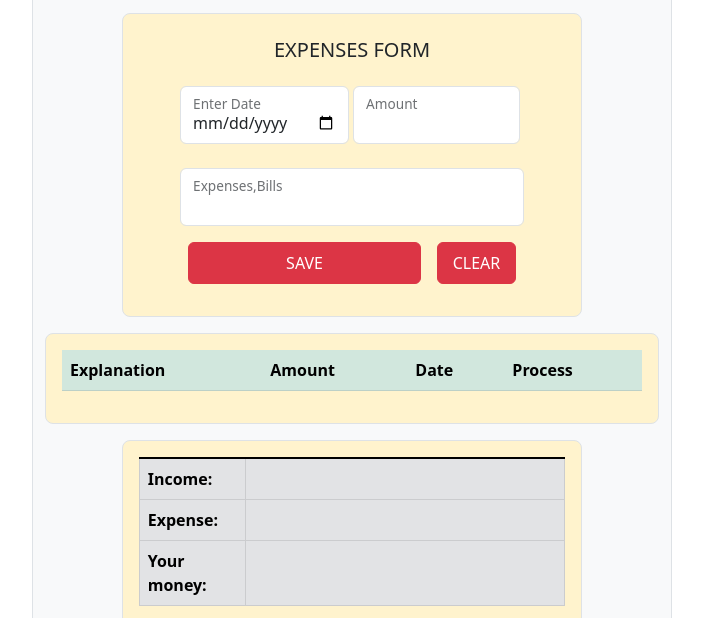
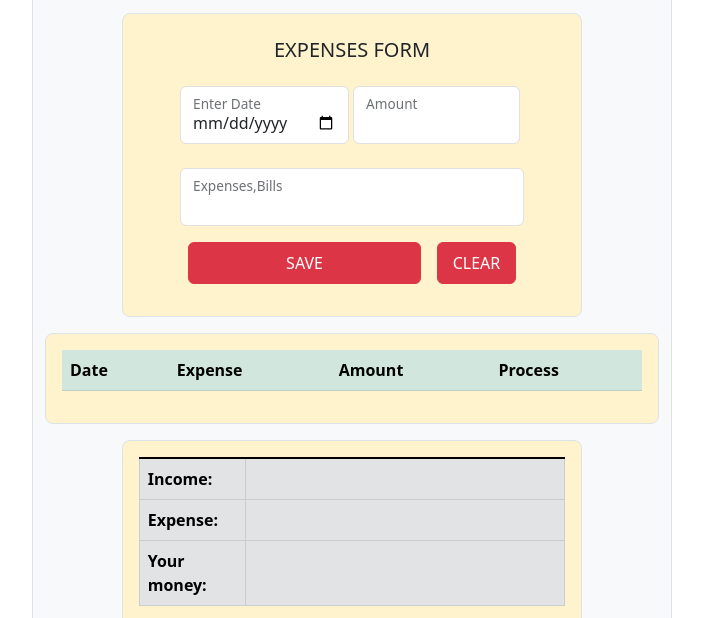
Before and after one commit to ImrenR/PayPocket, a plain HTML site: page index.html in a window 1280 px wide. Shown: the part 182-800 px from the top of the page, without its empty margins (288-991 px from the left). Drawn offline with nearby package versions, Linux system fonts and the light colour scheme.

Commit message:
some fixes

```diff
--- a/app.js
+++ b/app.js
@@ -37,4 +37,7 @@ expensesForm.addEventListener("submit", (e) => {
   listOfExpenses.push(newExpenses)
   localStorage.setItem("expense", JSON.stringify(listOfExpenses));
 });
+
 const listOfExpences =JSON.parse(localStorage.getItem("expense"))
+
+//! ********************************************************************************/
--- a/index.html
+++ b/index.html
@@ -122,9 +122,9 @@
         <table class="table table-secondary">
           <thead class="table-success">
             <tr>
-              <th scope="col">Explanation</th>
+              <th scope="col">Date</th>
+              <th scope="col">Expense</th>
               <th scope="col">Amount</th>
-              <th scope="col">Date</th>
               <th scope="col">Process</th>
             </tr>
           </thead>
```
